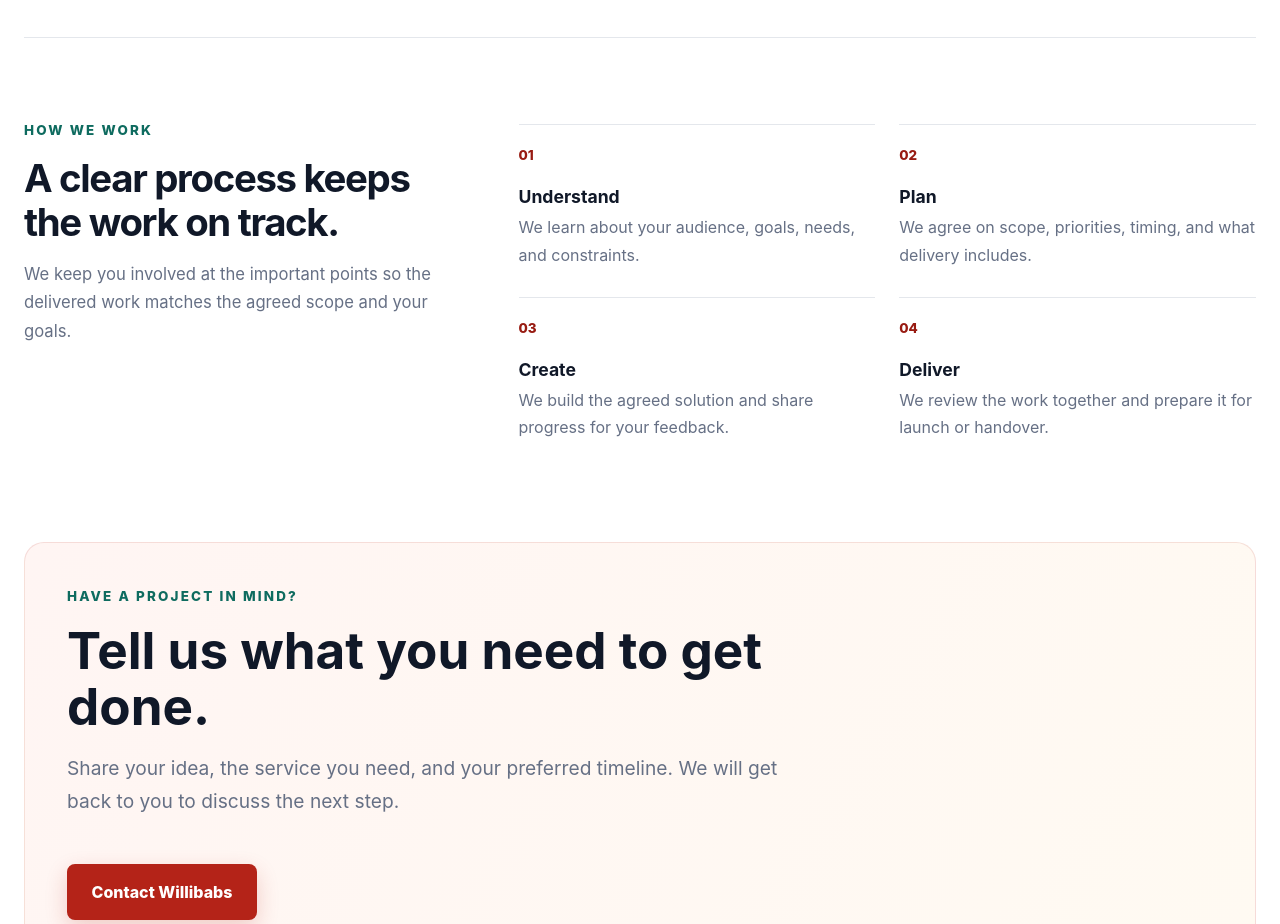
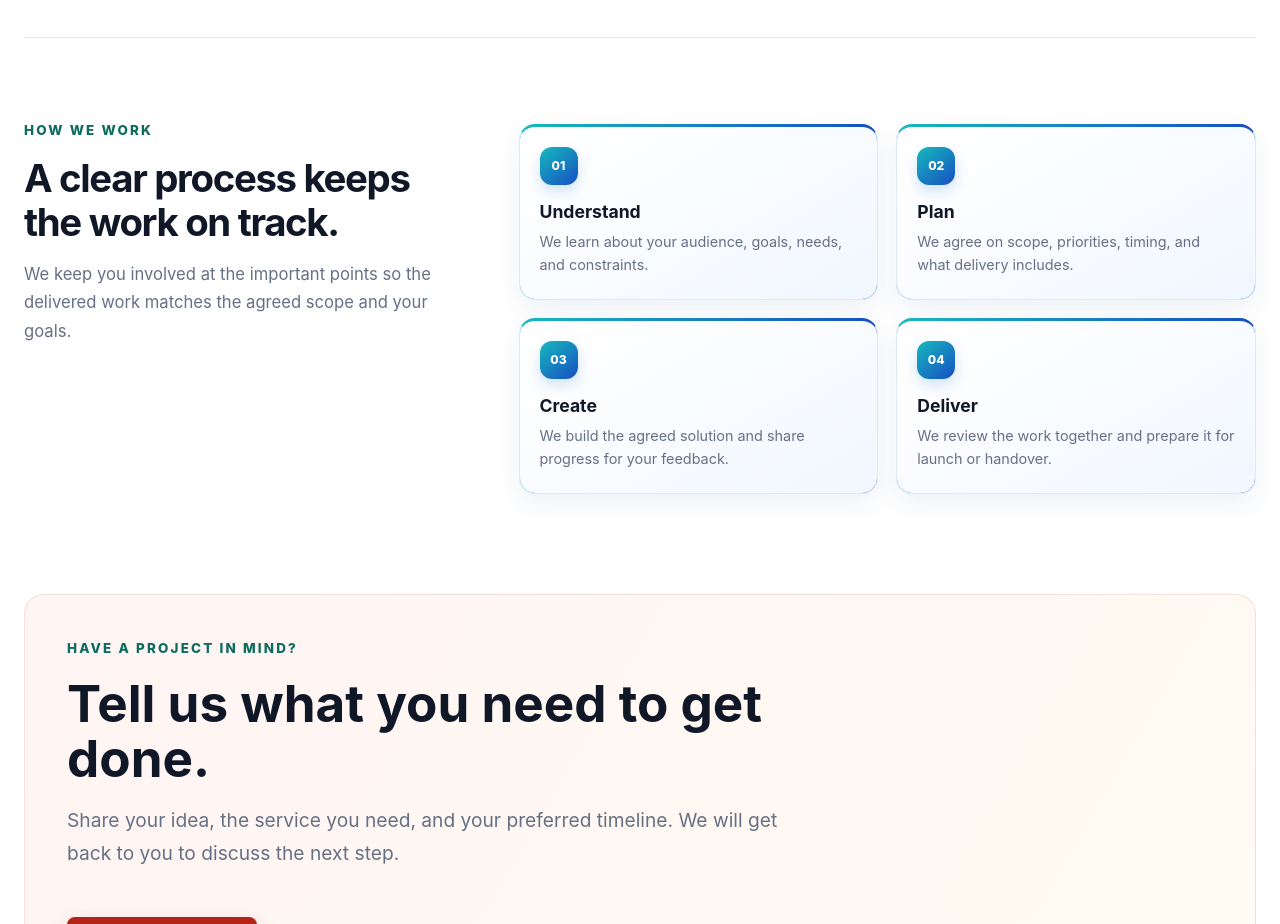
Before and after one commit to davidjames2708-dotcom/willibabsdigitalsolutions, a Next.js app: page /about in a window 1280 px wide. Shown: the part 2460-3384 px from the top of the page. Built offline with nearby package versions, Linux system fonts and the light colour scheme.

Commit message:
Add blue accents to the About process steps

```diff
--- a/app/about/selected-work.css
+++ b/app/about/selected-work.css
@@ -83,6 +83,43 @@
 .about-project-card a:hover { gap: 12px; }
 .about-project-card a:focus-visible { outline: 2px solid #fff; outline-offset: 4px; }
 
+.about-process-grid { gap: 18px; }
+
+.about-process-grid li {
+  position: relative;
+  min-height: 176px;
+  padding: 20px;
+  overflow: hidden;
+  border: 1px solid #dce9f8;
+  border-top: 3px solid transparent;
+  border-radius: 16px;
+  background: linear-gradient(150deg, #fff 8%, #f1f7ff 100%) padding-box,
+    linear-gradient(90deg, #17b9bd, #164fc2) border-box;
+  box-shadow: 0 10px 26px rgba(20, 66, 130, 0.07);
+  transition: transform 200ms ease, box-shadow 200ms ease;
+}
+
+.about-process-grid li:hover {
+  transform: translateY(-4px);
+  box-shadow: 0 16px 30px rgba(20, 86, 168, 0.13);
+}
+
+.about-process-grid li > span {
+  display: grid;
+  width: 38px;
+  height: 38px;
+  place-items: center;
+  margin-bottom: 16px;
+  border-radius: 12px;
+  color: #fff;
+  background: linear-gradient(140deg, #17b9bd, #164fc2);
+  font-size: 0.76rem;
+  box-shadow: 0 6px 14px rgba(22, 120, 204, 0.2);
+}
+
+.about-process-grid h3 { margin-bottom: 7px; }
+.about-process-grid p { font-size: 0.9rem; line-height: 1.6; }
+
 .about-project-card:nth-child(2) {
   background: linear-gradient(145deg, #0db8b1 0%, #087fbf 54%, #243b9e 100%);
 }
@@ -93,10 +130,13 @@
 
 @media (max-width: 640px) {
   .about-project-card { min-height: 260px; }
+  .about-process-grid li { min-height: 0; }
 }
 
 @media (prefers-reduced-motion: reduce) {
   .about-project-card,
-  .about-project-card a { transition: none; }
-  .about-project-card:hover { transform: none; }
+  .about-project-card a,
+  .about-process-grid li { transition: none; }
+  .about-project-card:hover,
+  .about-process-grid li:hover { transform: none; }
 }
```
